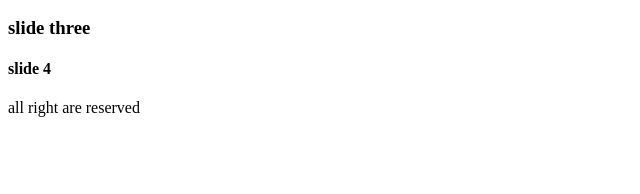
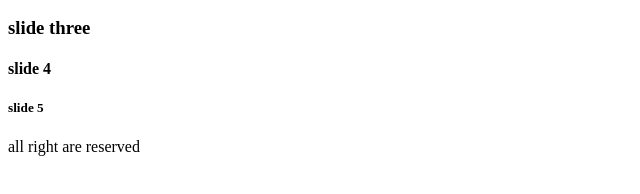
Before and after one commit to ahmwd-06/Git-project-one, a plain HTML site: page index.html in a window 1280 px wide. Shown: the part 136-330 px from the top of the page, without its empty margins (0-640 px from the left). Drawn offline with Linux system fonts and the light colour scheme.

Commit message:
slider 5 added

```diff
--- a/index.html
+++ b/index.html
@@ -14,6 +14,7 @@
         <h2>slide two</h2>
         <h3>slide three</h3>
         <h4>slide 4</h4>
+        <h5>slide 5</h5>
     </div>
     <footer>
         all right are reserved
```
